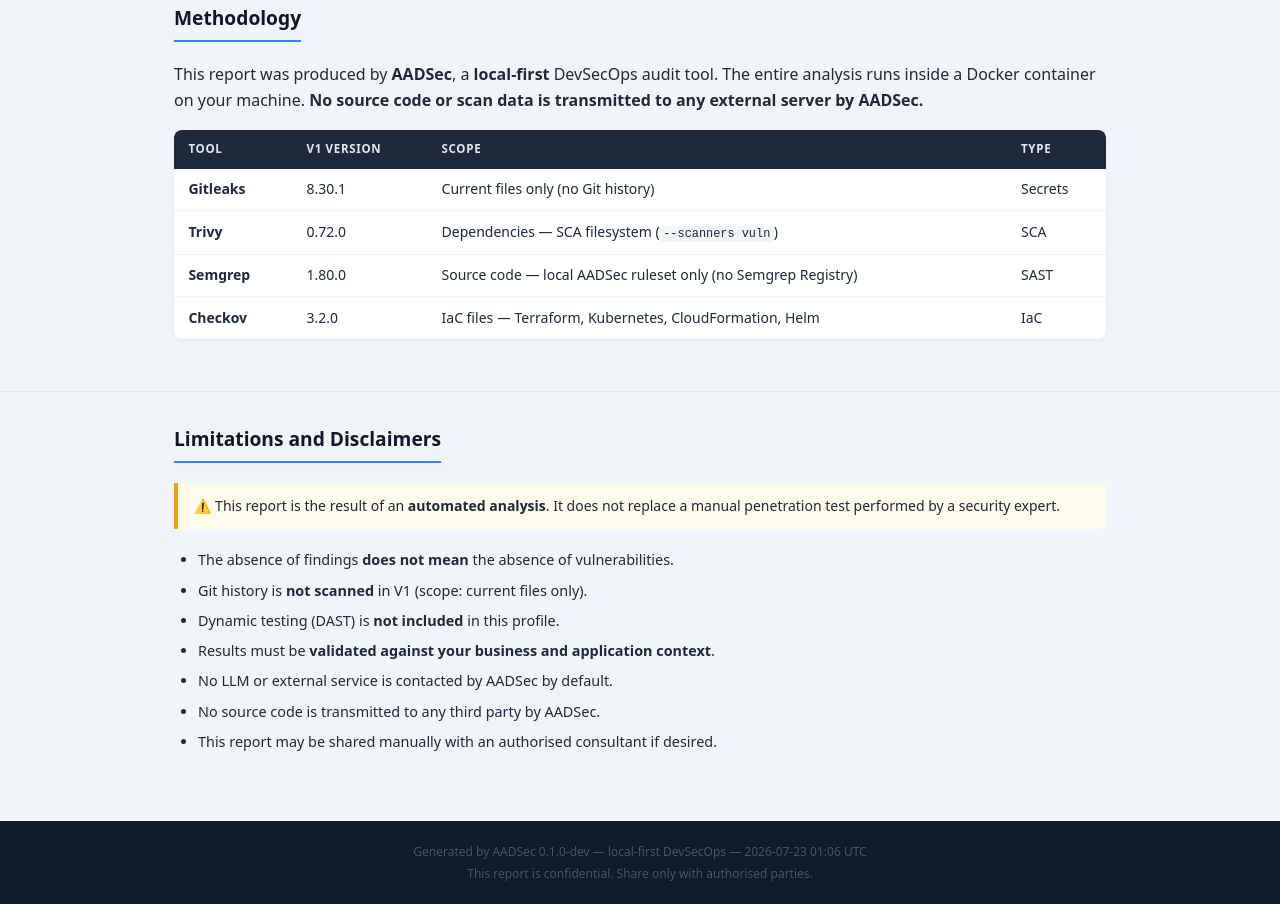
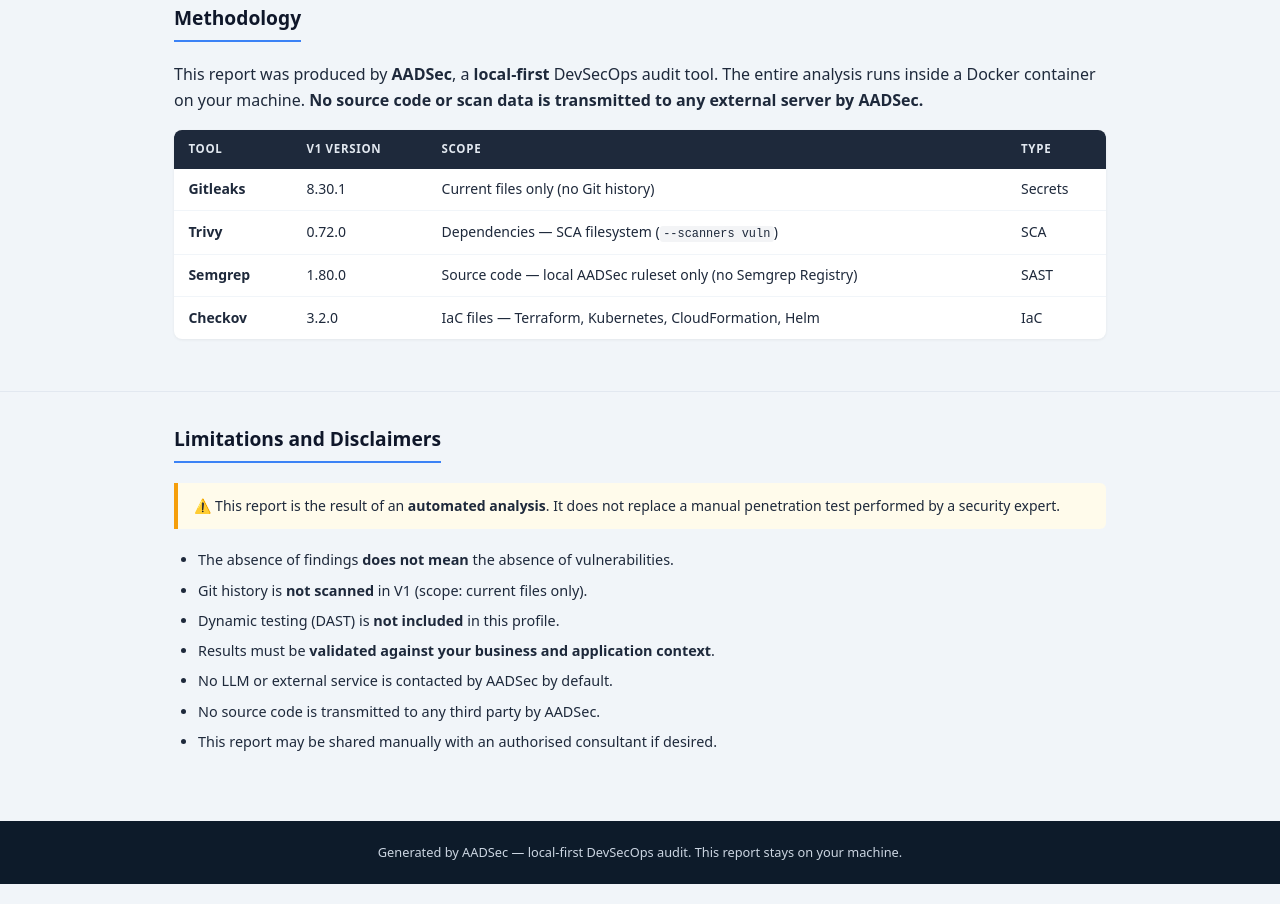
Before and after one commit to aadieng100/aadsec-public, a plain HTML site: page examples/report-demo.html in a window 1280 px wide. Shown: the part 5707-6611 px from the top of the page. Drawn offline with Linux system fonts and the light colour scheme.

Commit message:
style: fix footer text contrast and update footer text in report-demo.html

```diff
--- a/examples/report-demo.html
+++ b/examples/report-demo.html
@@ -96,7 +96,8 @@
 @media(max-width:640px){.two-col{grid-template-columns:1fr}}
 
 
-.site-footer{background:#0d1b2a;color:#475569;padding:1.25rem 0;margin-top:2rem;font-size:0.75rem;text-align:center;line-height:1.8}
+.site-footer{background:#0d1b2a;color:#cbd5e1;padding:1.25rem 0;margin-top:2rem;font-size:0.8rem;text-align:center;line-height:1.8}
+.site-footer a{color:#60a5fa;text-decoration:underline}
 
 
 @media print{
@@ -1290,8 +1291,7 @@
 
 <footer class="site-footer">
   <div class="container">
-    Generated by AADSec 0.1.0-dev — local-first DevSecOps — 2026-07-23 01:06 UTC<br>
-    This report is confidential. Share only with authorised parties.
+    Generated by AADSec — local-first DevSecOps audit. This report stays on your machine.
   </div>
 </footer>
 
```
